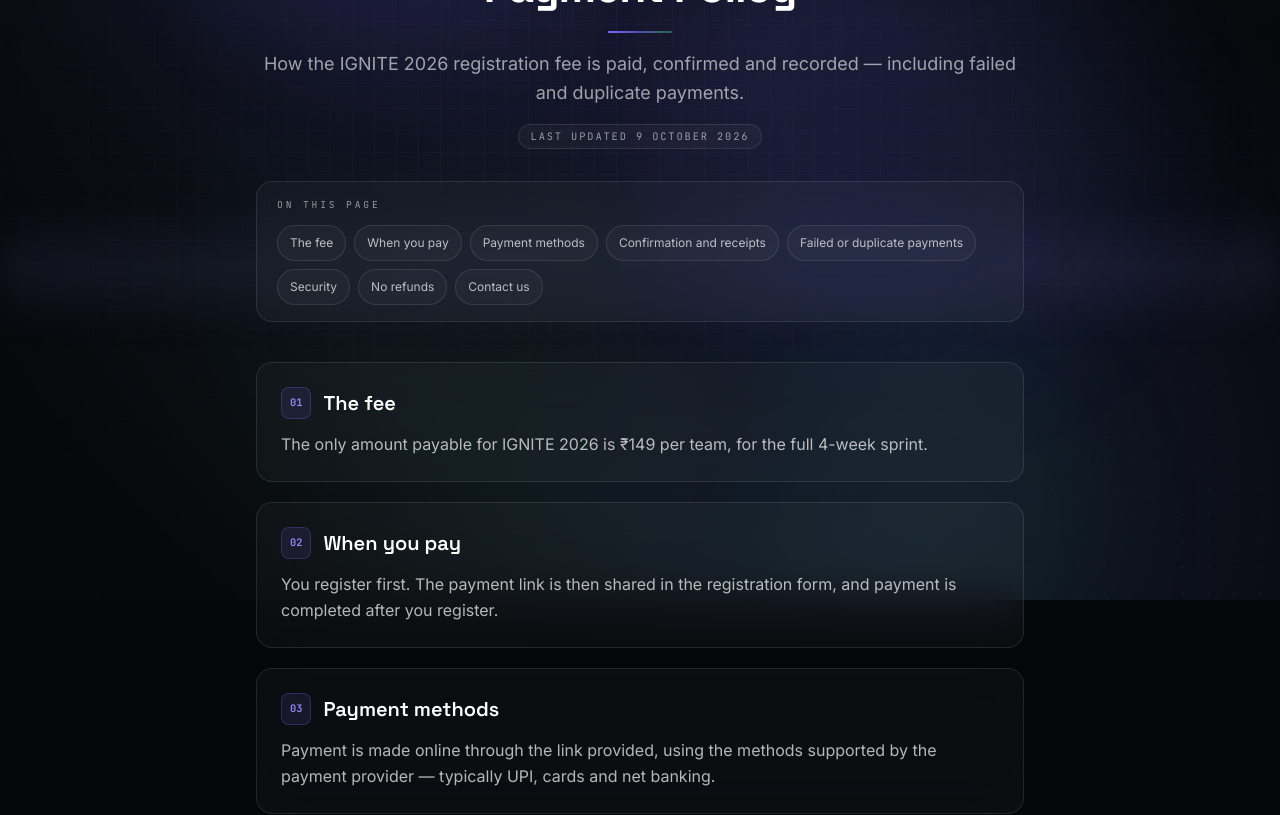
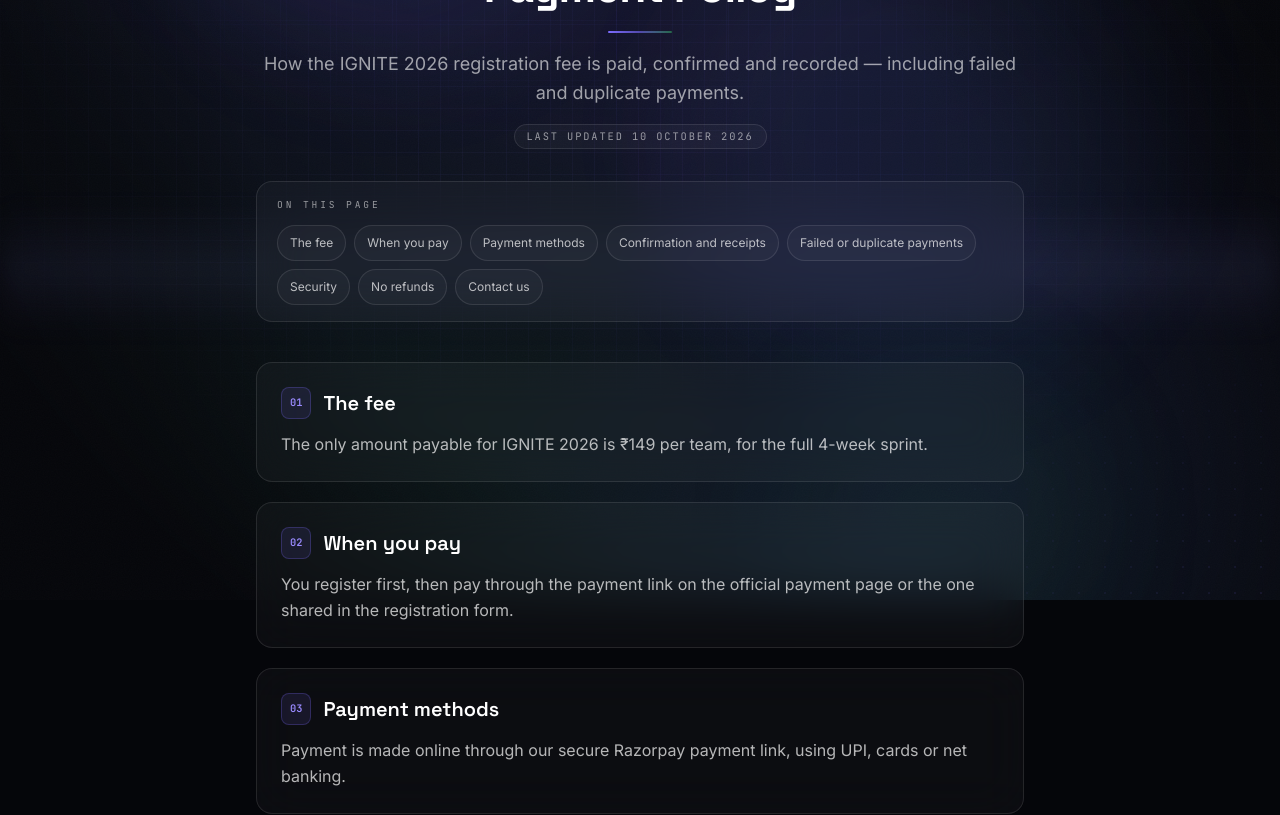
Before and after one commit to sanju-zxt/Hack-Matrix, a React (Vite) app: page /legal/payment-policy in a window 1280 px wide. Shown: the part 200-1015 px from the top of the page. Built offline with nearby package versions, Linux system fonts and the light colour scheme.

Commit message:
IGNITE 2026: policy review — name Razorpay, point to payment page, date bump

```diff
--- a/src/data/policies.ts
+++ b/src/data/policies.ts
@@ -25,7 +25,7 @@
   sections: LegalSection[];
 }
 
-const UPDATED = "9 October 2026";
+const UPDATED = "10 October 2026";
 
 const contactLine = `Questions about this page? Email ${contact.email}, or call ${contact.phone} / ${contact.phoneAlt}.`;
 const feeLine = `${registration.fee} ${registration.feePer}`;
@@ -78,7 +78,7 @@
       {
         heading: "Payments",
         body: [
-          `The registration fee (${feeLine}) is paid through the payment link shared in the registration form. Card, UPI or net-banking details are entered on the payment provider's secure page — we never see or store them.`,
+          `The registration fee (${feeLine}) is paid through the official payment page (Razorpay). Card, UPI or net-banking details are entered on the payment provider's secure page — we never see or store them.`,
         ],
       },
       {
@@ -322,7 +322,7 @@
       {
         heading: "How you pay",
         body: [
-          `Register first — the ${feeLine} payment link is then shared inside the registration form. Payment is completed online and your team is confirmed once it is received.`,
+          `Register first, then pay ${feeLine} through the official payment page or the link shared in the registration form. Payment is completed online and your team is confirmed once it is received.`,
         ],
       },
       {
@@ -359,13 +359,13 @@
       {
         heading: "When you pay",
         body: [
-          "You register first. The payment link is then shared in the registration form, and payment is completed after you register.",
+          "You register first, then pay through the payment link on the official payment page or the one shared in the registration form.",
         ],
       },
       {
         heading: "Payment methods",
         body: [
-          "Payment is made online through the link provided, using the methods supported by the payment provider — typically UPI, cards and net banking.",
+          "Payment is made online through our secure Razorpay payment link, using UPI, cards or net banking.",
         ],
       },
       {
```
